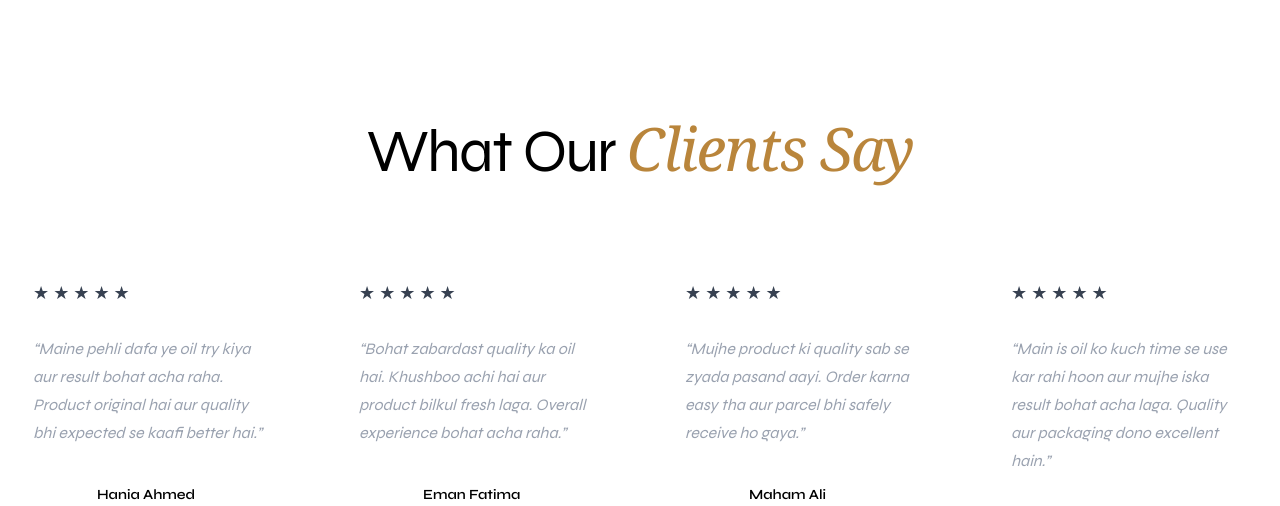
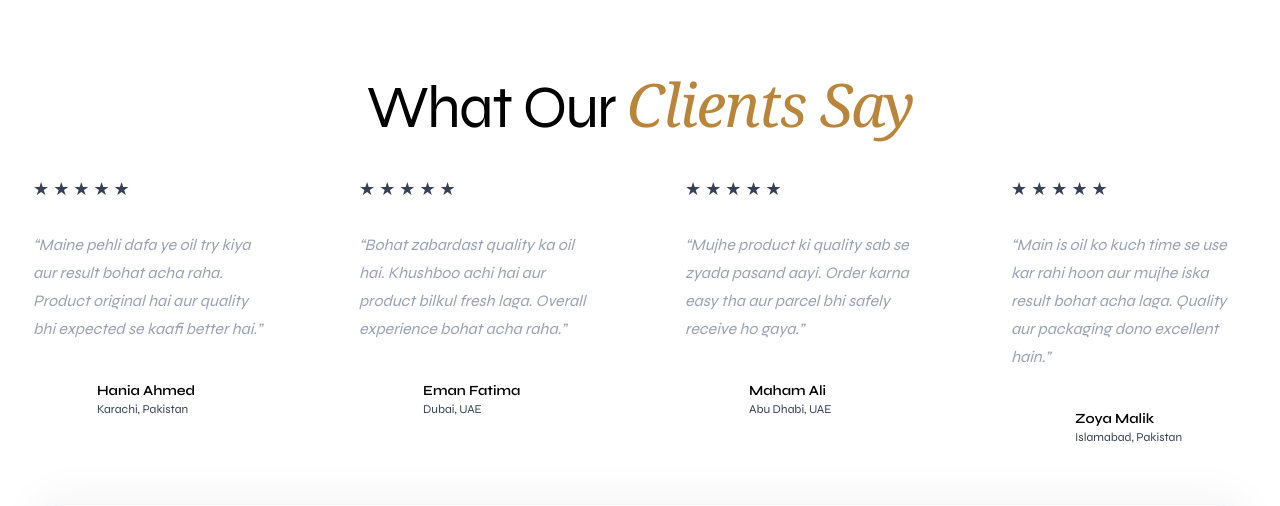
Before and after one commit to Pakgreen/Homy-Organic, a Next.js app: page / in a window 1280 px wide. Shown: the part 1691-2197 px from the top of the page. Built offline with nearby package versions, Linux system fonts and the light colour scheme; no server answers; the database is empty.

Commit message:
add value pack

```diff
--- a/components/BachatPack.tsx
+++ b/components/BachatPack.tsx
@@ -3,7 +3,7 @@ import Image from "next/image";
 
 export default function BachatPack() {
   return (
-    <div className="grid md:grid-cols-2  max-w-7xl mx-auto">
+    <div className="grid md:grid-cols-2 p-2 max-w-7xl mx-auto">
       <div>
         <h2 className="text-4xl text-center md:px-33 pt-33 font-light tracking-tight text-white md:text-6xl">
            Beauty Essentials {" "}
--- a/components/Testimonial.tsx
+++ b/components/Testimonial.tsx
@@ -40,9 +40,9 @@ const testimonials = [
 
 export default function Testimonials() {
   return (
-    <section className="w-full overflow-hidden py-20">
+    <section className="w-full overflow-hidden py-5">
       {/* Heading */}
-      <div className="mb-16 text-center">
+      <div className="mb-1 text-center">
         <h2 className="text-4xl font-light tracking-tight text-white md:text-6xl">
           What Our{" "}
           <span className="font-serif italic text-[#B9853B]">
--- a/components/home/ValuePacksContent.tsx
+++ b/components/home/ValuePacksContent.tsx
@@ -42,14 +42,12 @@ export default function ValuePacksContent() {
 
         {/* Section Title */}
         <div className="flex flex-col sm:flex-row sm:items-end justify-between gap-2 border-b border-[#EADBCC] pb-4">
-          <div>
-            <div className="inline-flex items-center gap-2 text-xs font-bold text-[#B9853A] uppercase tracking-widest mb-1">
-              <span>🎁 Special Bundles</span>
-            </div>
-            <h2 className="text-2xl sm:text-3xl font-bold text-gray-900 tracking-tight">
-              Exclusive Value Packs
-            </h2>
-          </div>
+            <h2 className="text-4xl font-light tracking-tight text-white md:text-6xl">
+         Special Bundles{" "}
+          <span className="font-serif italic text-[#B9853B]">
+            Exclusive Value Packs
+          </span>
+        </h2>
           <p className="text-xs sm:text-sm text-gray-500 font-medium">
             Curated organic care bundles for extra savings & complete wellness.
           </p>
```
